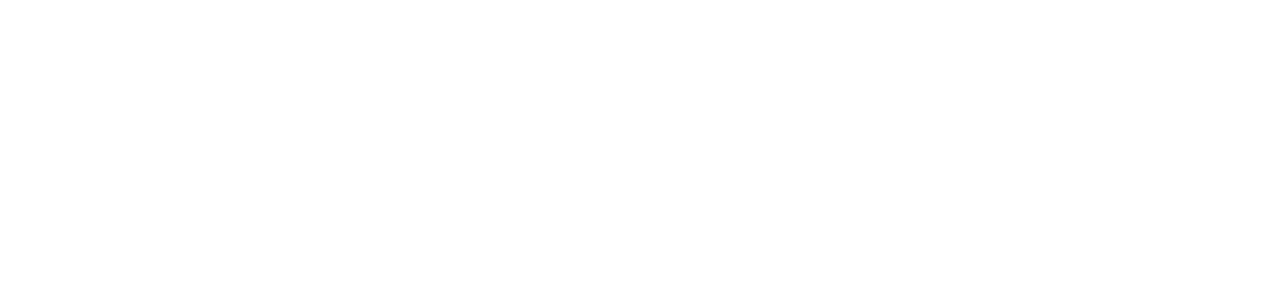
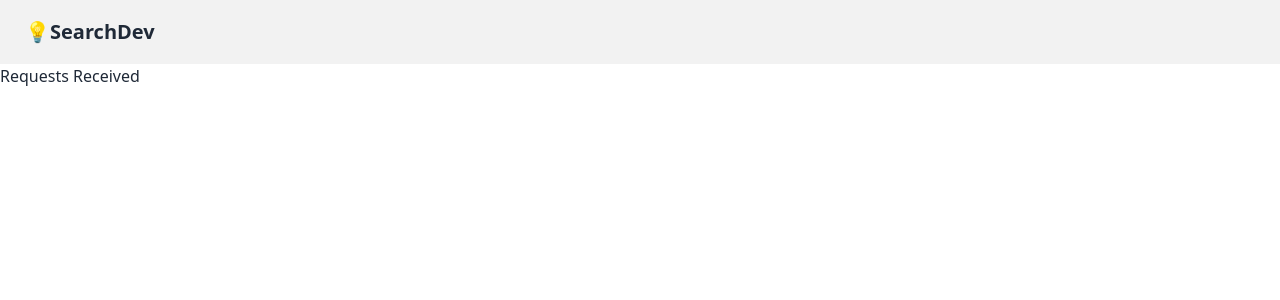
Before and after one commit to sumch76/SearchDev_Frontend, a React (Vite) app: page /requests in a window 1280 px wide. Before the commit this address had no page. Shown: the top 300 px of the page. Built offline with nearby package versions, Linux system fonts and the light colour scheme; no server answers.

Commit message:
routing change to make it easy

```diff
--- a/src/App.jsx
+++ b/src/App.jsx
@@ -6,6 +6,7 @@ import appStore from "./utils/appStore";
 import Feed from "./components/Feed";
 import Profile from "./components/Profile";
 import Connections from "./components/Connections";
+import Requests from "./components/Requests";
 function App() {
 
   return (
@@ -17,7 +18,8 @@ function App() {
       <Route path="/login" element={<Login />}/>
       <Route path="/feed" element={<Feed/>}/>
       <Route path="/profile" element={<Profile/>}/>
-      <Route path="/user/connections" element={<Connections/>}/>
+      <Route path="/connections" element={<Connections/>}/>
+      <Route path="/requests" element={<Requests/>}/>
       </Route>
     </Routes>
     </BrowserRouter>
--- a/src/components/Connections.jsx
+++ b/src/components/Connections.jsx
@@ -15,15 +15,14 @@ const Connections = () => {
                     withCredentials:true,
                 }
             );
-            console.log(response?.data);
 
             dispatch(addConnection(response?.data?.data))
+            console.log(response?.data);
 
         } catch (error) {
             console.error(error);
         }
     };
-
     useEffect(()=>{
         fetchConnections();
     },[]);
--- a/src/components/Navbar.jsx
+++ b/src/components/Navbar.jsx
@@ -47,8 +47,8 @@ const navigate=useNavigate();
             <span className="badge bg-green-300 text-black">New</span>
           </Link>
         </li>
-        <li><Link to="/user/connections">Connections</Link></li>
-        <li><Link to="/user/requests/received">Requests</Link></li>
+        <li><Link to="/connections">Connections</Link></li>
+        <li><Link to="/requests">Requests</Link></li>
         <li><a onClick={handleLogout}>Logout</a></li>
       </ul>
     </div>
--- a/src/components/Requests.jsx
+++ b/src/components/Requests.jsx
@@ -1,7 +1,7 @@
 import { BASE_URL } from '@/utils/constants'
 import { addRequest } from '@/utils/requestSlice'
 import axios from 'axios'
-import React from 'react'
+import React,{useEffect} from 'react'
 import { useDispatch, useSelector } from 'react-redux'
 
 const Requests = () => {
@@ -15,12 +15,15 @@ const Requests = () => {
             }
         );
         dispatch(addRequest(response.data));
+        console.log(response.data);
+
     }
     useEffect(() => {
         getRequest();
     }, []);
   return (
     <div>
+        <h1>Requests Received</h1>
 
     </div>
   )
```
